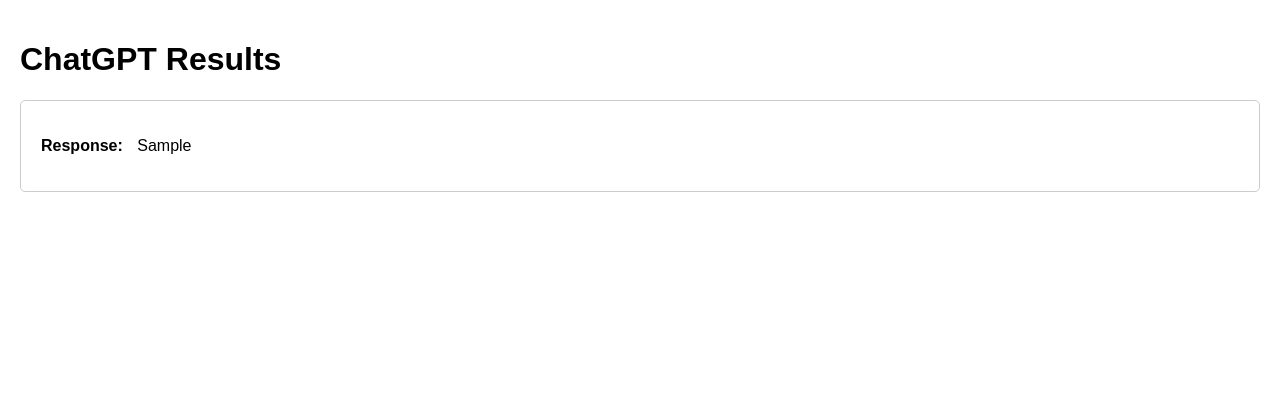
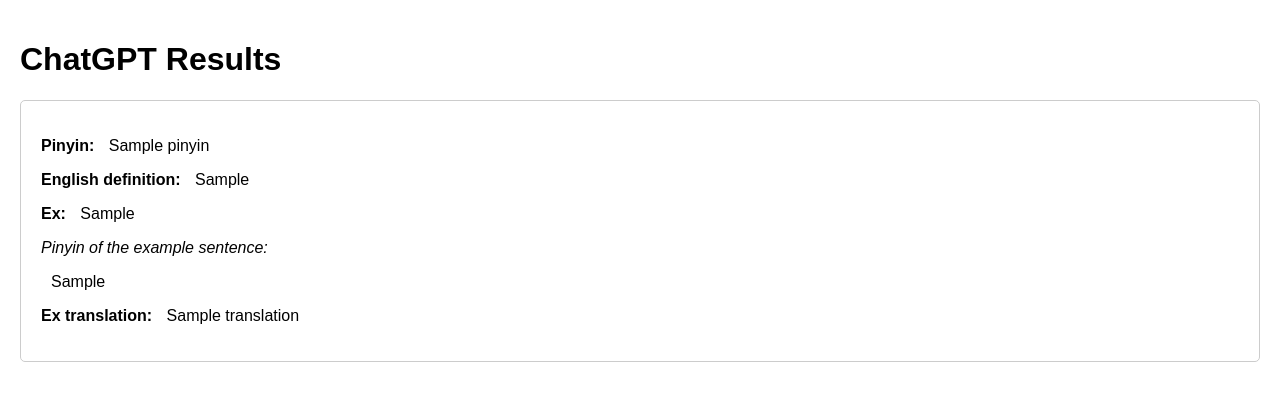
Before and after one commit to CleoY/Language-Translation-App, a Flask app: template templates/results.html in a window 1280 px wide. Shown: the top 401 px of the page. Run offline with Flask 3, Linux system fonts and the light colour scheme; the template is opened without the code that fills it: most values are stand-ins (such as "Sample title", 1, 10 or a date in 2020).

Commit message:
Formatting JSON response.

```diff
--- a/app.py
+++ b/app.py
@@ -1,5 +1,6 @@
 from openai import OpenAI
 from flask import Flask, render_template, request
+import json
 
 app = Flask(__name__)
 client = OpenAI()
@@ -31,6 +32,7 @@ def translate():
     model="gpt-4-1106-preview"
   )
   result = chat_completion.choices[0].message.content
+  result =  json.loads(result)
   return render_template('results.html', user_input=user_input, chat_response=result)
 
 if __name__ == '__main__':
--- a/static/styles.css
+++ b/static/styles.css
@@ -15,3 +15,6 @@ body {
 .value {
     margin-left: 10px;
 }
+.subtitle {
+    font-style: italic;
+}
--- a/templates/results.html
+++ b/templates/results.html
@@ -10,7 +10,11 @@
 <body>
     <h1>ChatGPT Results</h1>
     <div class="response-container">
-        <p><span class="attribute">Response:</span> <span class="value">{{ chat_response }}</span></p>
+        <p><span class="attribute">Pinyin:</span> <span class="value">{{ chat_response.pinyin }}</span></p>
+        <p><span class="attribute">English definition:</span> <span class="value">{{ chat_response.English_definition }}</span></p>
+        <p><span class="attribute">Ex:</span> <span class="value">{{ chat_response.exSentenceChinese }}</span></p>
+        <p class="subtitle">Pinyin of the example sentence:</p> <span class="value">{{ chat_response.sentencePinyin }}</span></p>
+        <p><span class="attribute">Ex translation:</span> <span class="value">{{ chat_response.translation }}</span></p>
     </div>
 </body>
 </html>
```
